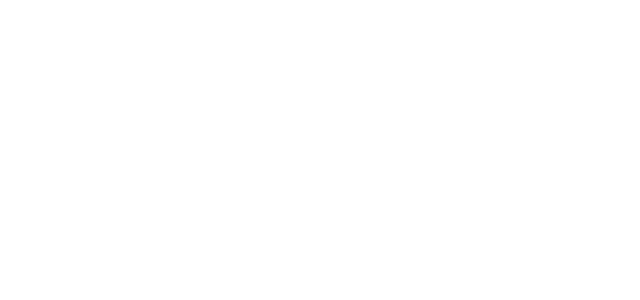
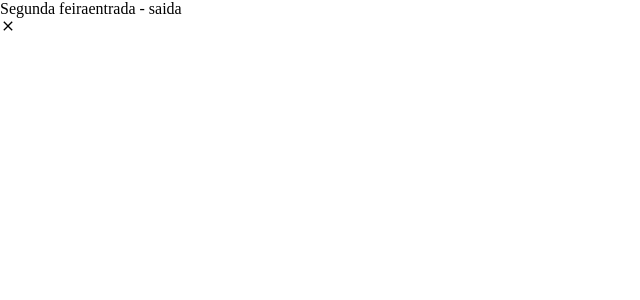
Before and after one commit to CaNeoN28/controle-farmaceutico-frontend, a Next.js app: page /teste in a window 1280 px wide. Shown: the top 300 px of the page, without its empty margins (0-640 px from the left). Built offline with nearby package versions, Linux system fonts and the light colour scheme.

Commit message:
Estruturando componente

```diff
--- a/src/app/teste/page.tsx
+++ b/src/app/teste/page.tsx
@@ -5,7 +5,7 @@ import HorarioServico from "@/components/HorarioServico";
 export default function Teste() {
 	return (
 		<div>
-			<HorarioServico/>
+			<HorarioServico dia_semana="Segunda feira" entrada="entrada" saida="saida"/>
 		</div>
 	);
 }
--- a/src/components/HorarioServico/index.tsx
+++ b/src/components/HorarioServico/index.tsx
@@ -1,5 +1,22 @@
-interface Props {}
+import { MdOutlineClose } from "react-icons/md";
+import styles from "./HorarioServico.module.scss";
 
-export default function HorarioServico({}: Props) {
-	return <></>;
+interface Props {
+	dia_semana: string;
+	entrada: string;
+	saida: string;
 }
+
+export default function HorarioServico({ dia_semana, entrada, saida }: Props) {
+	return (
+		<div className={styles.horario_servico}>
+			<div className={styles.content}>
+				<span>{dia_semana}</span>
+				<span>
+					{entrada} - {saida}
+				</span>
+			</div>
+			<MdOutlineClose className={styles.close} />
+		</div>
+	);
+}
```
